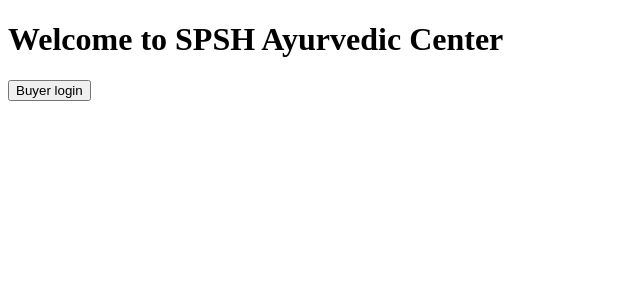
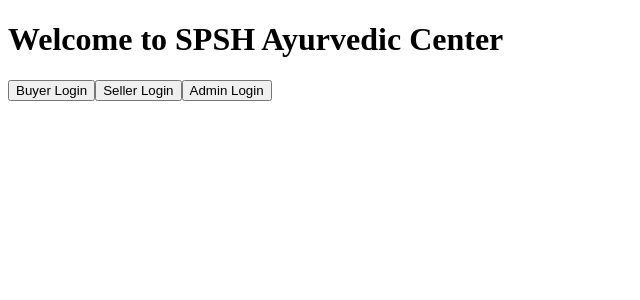
Before and after one commit to PoornaSenadheera100/SPSH-Ayurvedic-Center, a React (Create React App) app in the folder frontend/: page / in a window 1280 px wide. Shown: the top 300 px of the page, without its empty margins (0-640 px from the left). Built offline with nearby package versions, Linux system fonts and the light colour scheme.

Commit message:
Added login buttons

```diff
--- a/frontend/src/components/Welcome.js
+++ b/frontend/src/components/Welcome.js
@@ -2,7 +2,9 @@ export default function Welcome(){
     return(
         <div>
             <h1>Welcome to SPSH Ayurvedic Center</h1>
-            <button>Buyer login</button>
+            <a href="/buyerlogin"><button>Buyer Login</button></a>
+            <a href="/sellerlogin"><button>Seller Login</button></a>
+            <a href="/adminlogin"><button>Admin Login</button></a>
         </div>
     )
 }
```
